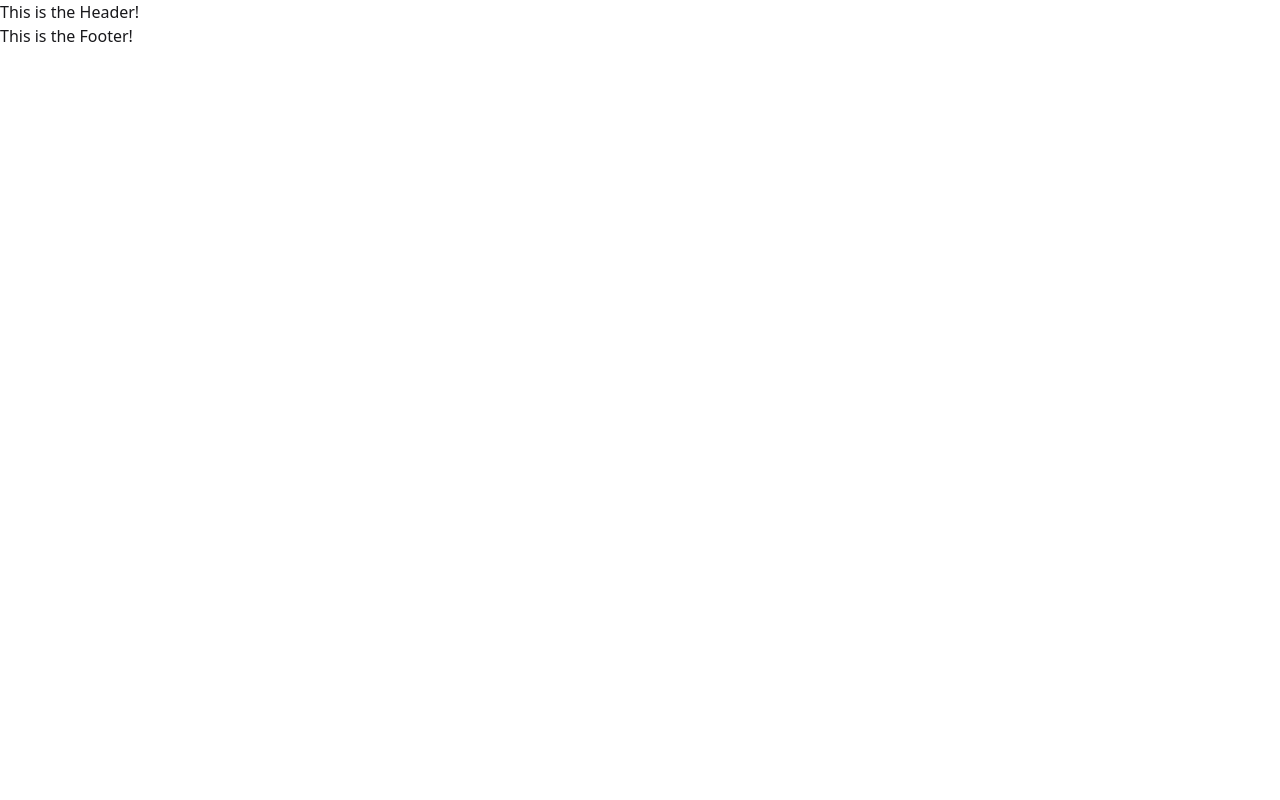
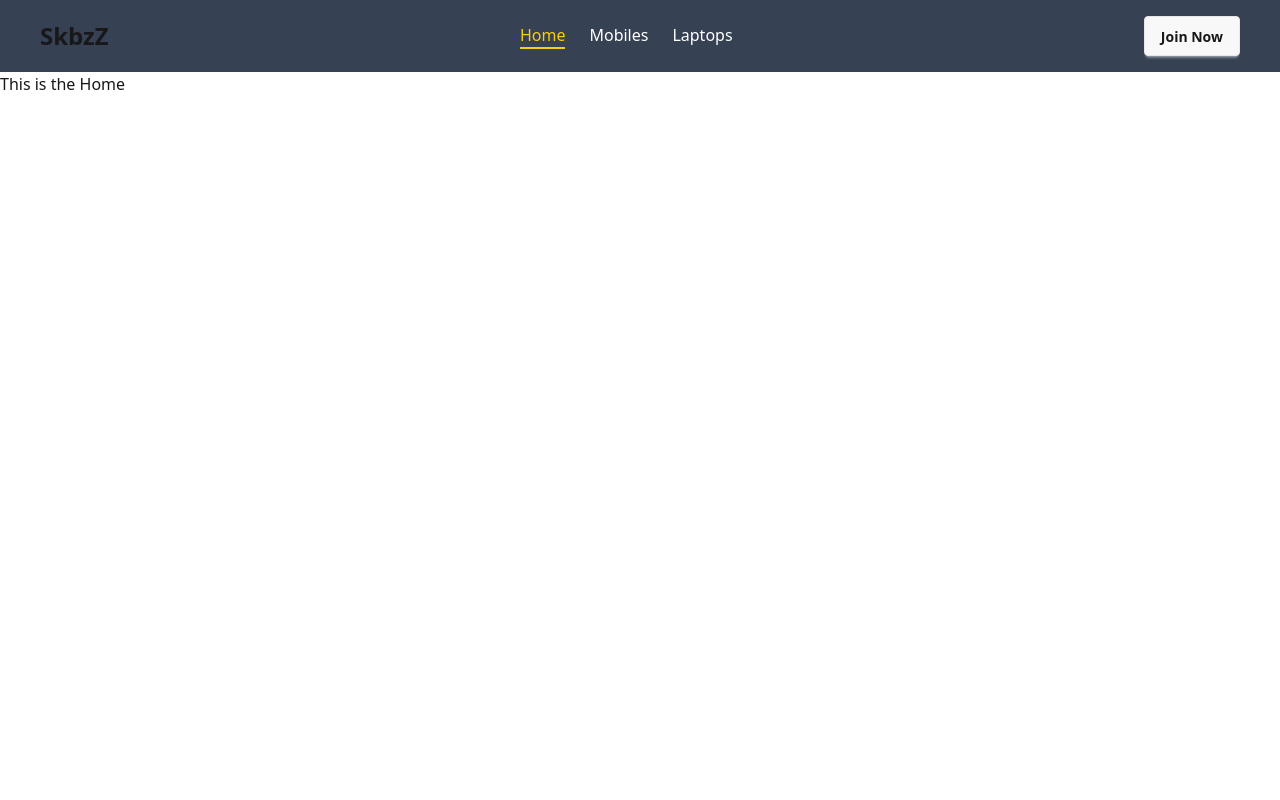
Before and after one commit to sakib404-hub/single-page-application-module-43-, a React (Vite) app: page / in a window 1280 px wide. Shown: the top 800 px of the page. Built offline with nearby package versions, Linux system fonts and the light colour scheme.

Commit message:
made the navbar and adding the active class through the navLink

```diff
--- a/src/Component/Footer/Footer.jsx
+++ b/src/Component/Footer/Footer.jsx
@@ -2,8 +2,8 @@ import React from 'react';
 
 const Footer = () => {
     return (
-        <div>
-            This is the Footer!
+        <div className='flex items-center justify-center bg-gray-700 p-8'>
+            &copy; Alll Right Reserved || CopyRights Belongs to Shakib
         </div>
     );
 };
--- a/src/Component/Header/Header.jsx
+++ b/src/Component/Header/Header.jsx
@@ -1,9 +1,21 @@
 import React from 'react';
+import { NavLink } from 'react-router';
+import '../../index.css'
 
 const Header = () => {
     return (
-        <div>
-            This is the Header!
+        <div className='flex items-center justify-between px-10 py-4 bg-gray-700'>
+            <div>
+                <p className='text-2xl font-bold'>SkbzZ</p>
+            </div>
+            <div className='flex gap-6'>
+                <NavLink to='/' className='nav-link'>Home</NavLink>
+                <NavLink to='/mobiles' className='nav-link'>Mobiles</NavLink>
+                <NavLink to='/laptops' className='nav-link'>Laptops</NavLink>
+            </div>
+            <div>
+                <button className='btn'>Join Now</button>
+            </div>
         </div>
     );
 };
--- /dev/null
+++ b/src/Component/Home/Home.jsx
@@ -0,0 +1,11 @@
+import React from 'react';
+
+const Home = () => {
+    return (
+        <div>
+            This is the Home
+        </div>
+    );
+};
+
+export default Home;
--- /dev/null
+++ b/src/Component/Laptops/Laptops.jsx
@@ -0,0 +1,11 @@
+import React from 'react';
+
+const Laptops = () => {
+    return (
+        <div>
+            This is the laptops Section!
+        </div>
+    );
+};
+
+export default Laptops;
--- /dev/null
+++ b/src/Component/Mobiles/Mobiles.jsx
@@ -0,0 +1,11 @@
+import React from 'react';
+
+const Mobiles = () => {
+    return (
+        <div>
+            This is the Mobiles Section!
+        </div>
+    );
+};
+
+export default Mobiles;
--- a/src/Component/Root/Root.jsx
+++ b/src/Component/Root/Root.jsx
@@ -1,10 +1,14 @@
 import Header from '../Header/Header';
 import Footer from '../Footer/Footer';
+import { Outlet } from 'react-router';
 
 const Root = () => {
     return (
         <div>
             <Header></Header>
+            <main className='min-h-[100vh]'>
+                <Outlet></Outlet>
+            </main>
             <Footer></Footer>
         </div>
     );
--- a/src/index.css
+++ b/src/index.css
@@ -1,2 +1,18 @@
 @import "tailwindcss";
 @plugin "daisyui";
+
+
+.nav-link {
+  color: white;
+  text-decoration: none;
+  font-weight: 500;
+  transition: color 0.3s;
+}
+
+.nav-link:hover {
+  color: #facc15; /* yellow-400 */
+}
+.nav-link.active {
+  color: #facc15;        /* Highlight color */
+  border-bottom: 2px solid #facc15; /* Underline effect */
+}
--- a/src/main.jsx
+++ b/src/main.jsx
@@ -2,15 +2,43 @@ import { createRoot } from 'react-dom/client'
 import './index.css'
 import { createBrowserRouter, RouterProvider, } from "react-router";
 import Root from './Component/Root/Root';
+import { StrictMode } from 'react';
+import Home from './Component/Home/Home';
+import Mobiles from './Component/Mobiles/Mobiles';
+import Laptops from './Component/Laptops/Laptops'
 
 const router = createBrowserRouter([
   {
     path: '/',
-    Component: Root
+    Component: Root,
+    children: [
+      { index: true, Component: Home },
+      { path: '/mobiles', Component: Mobiles },
+      { path: '/laptops', Component: Laptops }
+    ]
+  },
+  {
+    path: '/about',
+    element: <div>This is the About</div>
+  },
+  {
+    path: '/blogs',
+    element: <div>All of my blogs are Here!</div>
   }
 ])
 
 
 createRoot(document.getElementById('root')).render(
-  <RouterProvider router={router}></RouterProvider>
+  <StrictMode>
+    <RouterProvider
+      router={router}>
+    </RouterProvider>
+  </StrictMode>
 )
+
+/**
+ * ! Router Setup Need three Things
+ * ? 1 --> Importing browserRouter and RouterProvider
+ * ? 2 --> Providing the defination as router to the CreateBrowserRouter
+ * ? 3 --> Passing it to the values
+ */
```
